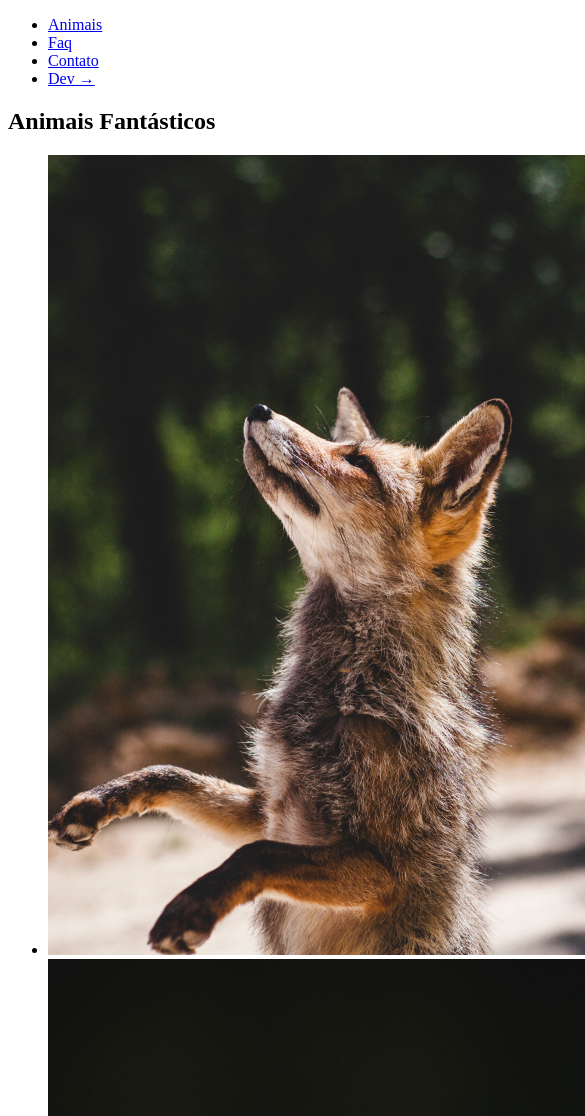
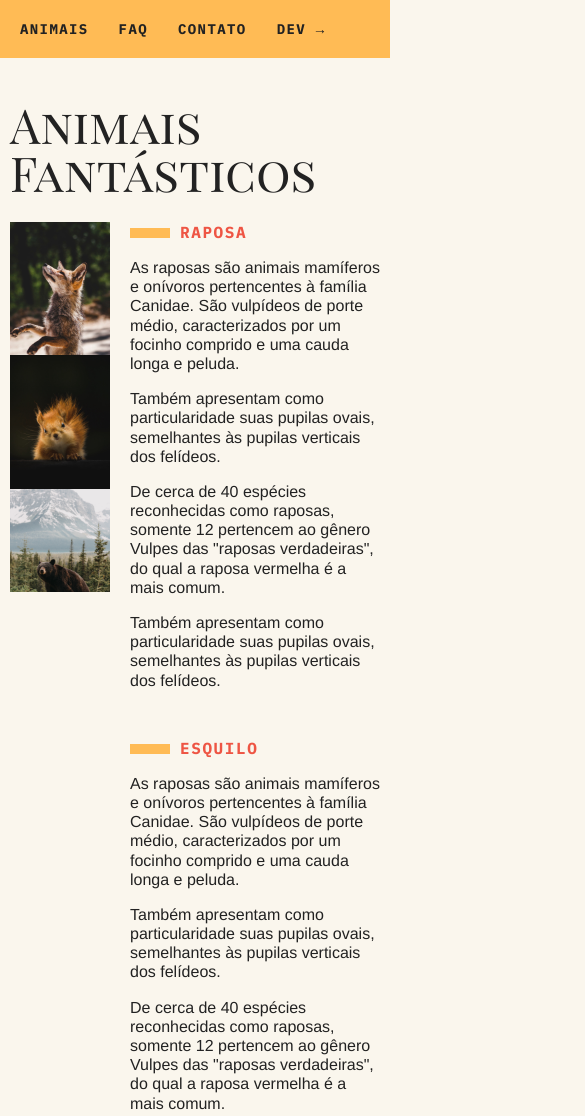
Before and after one commit to RogeanCosta/animais-fantasticos, a plain HTML site: page index.html in a window 390 px wide. Shown: the top 1116 px of the page, 585 px wide, since content can reach past the window. Drawn offline with Linux system fonts and the light colour scheme; a script that the page names is missing.

Commit message:
Fontes IBM Plex Mono e Playfair Display SC adicionadas. Grids e flexbox layout definidos. Estilo CSS completado. Responsivo definido.

```diff
--- a/css/style.css
+++ b/css/style.css
@@ -0,0 +1,227 @@
+body,
+h1,
+h2,
+ul,
+li,
+p,
+dd,
+dt,
+dl {
+  margin: 0px;
+  padding: 0px;
+}
+
+img {
+  display: block;
+  max-width: 100%;
+}
+
+ul {
+  list-style: none;
+}
+
+body {
+  background: #faf6ed;
+  color: #222222;
+  -webkit-font-smoothing: antialiased;
+  display: grid;
+  grid-template-columns: 1fr 120px minmax(300px, 800px) 1fr;
+}
+
+.menu {
+  grid-column: 3 / 5;
+  margin-top: 2rem;
+  margin-bottom: 2rem;
+  background: #ffbb55;
+}
+
+.menu ul {
+  display: flex;
+  flex-wrap: wrap;
+  padding: 10px;
+}
+
+.menu li a {
+  display: block;
+  padding: 10px;
+  margin-right: 10px;
+  color: #222222;
+  text-decoration: none;
+  font-family: "IBM Plex Mono", monospace;
+  font-size: 0.875rem;
+  font-weight: bold;
+  text-transform: uppercase;
+  letter-spacing: 0.1em;
+}
+
+.grid-section {
+  grid-column: 2 / 4;
+  width: 100%;
+  box-sizing: border-box;
+  padding: 10px;
+  display: grid;
+  grid-template-columns: 90px 300px 1fr;
+  grid-gap: 20px;
+  margin-bottom: 4rem;
+}
+
+.titulo {
+  font-family: "Playfair Display SC", "Georgia";
+  font-size: 6rem;
+  line-height: 1;
+  font-weight: 400;
+  margin-bottom: 1rem;
+  grid-column: 1 / 4;
+}
+
+.animais h2 {
+  font-family: "IBM Plex Mono", monospace;
+  font-size: 1rem;
+  text-transform: uppercase;
+  letter-spacing: 0.1em;
+  margin-bottom: 1rem;
+  color: #ee5544;
+}
+
+.animais h2::before {
+  content: "";
+  display: inline-block;
+  width: 40px;
+  height: 10px;
+  margin-right: 10px;
+  background: #ffbb55;
+}
+
+.animais p {
+  font-family: "Helvetica", "Arial";
+  line-height: 1.2;
+  margin-bottom: 1rem;
+}
+
+.animais-lista {
+  height: 370px;
+  overflow-y: scroll;
+  grid-column: 2;
+}
+
+.animais-lista::-webkit-scrollbar {
+  width: 18px;
+}
+
+.animais-lista::-webkit-scrollbar-thumb {
+  background: #ffbb55;
+  border-left: 4px solid #faf6ed;
+  border-right: 4px solid #faf6ed;
+}
+
+.animais-lista::-webkit-scrollbar-track {
+  background: #faf6ed;
+}
+
+.animais-descricao {
+  grid-column: 3;
+}
+
+.animais-descricao section {
+  margin-bottom: 3rem;
+}
+
+.faq-lista {
+  grid-column: 2 / 4;
+}
+
+.faq-lista dt {
+  font-family: "IBM Plex Mono", monospace;
+  font-weight: bold;
+  margin-top: 2rem;
+  margin-bottom: 0.5rem;
+  color: #ee5544;
+}
+
+.faq-lista dt::before {
+  content: "";
+  display: inline-block;
+  width: 20px;
+  height: 10px;
+  margin-right: 10px;
+  background: #ffbb55;
+}
+
+.faq-lista dd {
+  font-family: "Helvetica", "Arial";
+  margin-bottom: 0.5rem;
+  margin-left: 30px;
+}
+
+.mapa {
+  grid-column: 2;
+}
+
+.dados {
+  grid-column: 3;
+}
+
+.dados li {
+  margin-bottom: 1rem;
+  font-family: "Helvetica", "Arial";
+}
+
+.dados li::before {
+  content: "";
+  display: inline-block;
+  width: 20px;
+  height: 10px;
+  margin-right: 10px;
+  background: #ffbb55;
+}
+
+.copy {
+  grid-column: 3 / 5;
+  margin-bottom: 2rem;
+  background: #ffbb55;
+}
+
+.copy {
+  padding: 20px;
+  font-family: "IBM Plex Mono", monospace;
+  font-weight: bold;
+}
+
+@media (max-width: 700px) {
+  body {
+    grid-template-columns: 1fr;
+  }
+
+  .menu,
+  .grid-section,
+  .copy {
+    grid-column: 1;
+  }
+
+  .grid-section {
+    grid-template-columns: 100px 1fr;
+    grid-gap: 10px;
+  }
+
+  .animais-lista {
+    grid-column: 1;
+  }
+
+  .faq-lista,
+  .dados,
+  .mapa {
+    grid-column: 1 / 3;
+  }
+
+  .grid-section h1 {
+    font-size: 3rem;
+  }
+
+  .menu {
+    margin-top: 0px;
+  }
+
+  .copy {
+    margin-bottom: 0px;
+  }
+}
--- a/index.html
+++ b/index.html
@@ -5,6 +5,13 @@
     <meta charset="UTF-8">
     <meta name="viewport" content="width=device-width, initial-scale=1.0">
     <title>Animais Fantásticos</title>
+
+    <link rel="preconnect" href="https://fonts.googleapis.com">
+    <link rel="preconnect" href="https://fonts.gstatic.com" crossorigin>
+    <link href="https://fonts.googleapis.com/css2?family=Playfair+Display+SC&display=swap" rel="stylesheet">
+    <link rel="preconnect" href="https://fonts.googleapis.com">
+    <link rel="preconnect" href="https://fonts.gstatic.com" crossorigin>
+    <link href="https://fonts.googleapis.com/css2?family=IBM+Plex+Mono:ital,wght@0,100;0,200;0,300;0,400;0,500;0,600;0,700;1,100;1,200;1,300;1,400;1,500;1,600;1,700&display=swap" rel="stylesheet">
     <link rel="stylesheet" href="./css/style.css">
 </head>
 
@@ -19,7 +26,7 @@
     </nav>
     <section class="grid-section animais" id="animais">
         <h1 class="titulo">Animais Fantásticos</h1>
-        <ul>
+        <ul class="animais-lista">
             <li><img src="./img/imagem1.jpg"></li>
             <li><img src="./img/imagem2.jpg"></li>
             <li><img src="./img/imagem3.jpg"></li>
@@ -92,8 +99,8 @@
     </section>
 
     <section class="grid-section faq" id="faq">
-        <h1>FAQ</h1>
-        <dl>
+        <h1 class="titulo">FAQ</h1>
+        <dl class="faq-lista">
             <dt>Qual a idade dos animais?</dt>
             <dd>As raposas são animais mamíferos e onívoros pertencentes à família Canidae. São vulpídeos de porte médio, caracterizados por um focinho comprido e uma cauda longa e peluda.</dd>
             <dt>Eles são fantásticos?</dt>
@@ -106,7 +113,7 @@
     </section>
 
     <section class="grid-section contato" id="contato">
-        <h1>Contato</h1>
+        <h1 class="titulo">Contato</h1>
         <div class="mapa">
             <img src="./img/mapa.png">
         </div>
```
